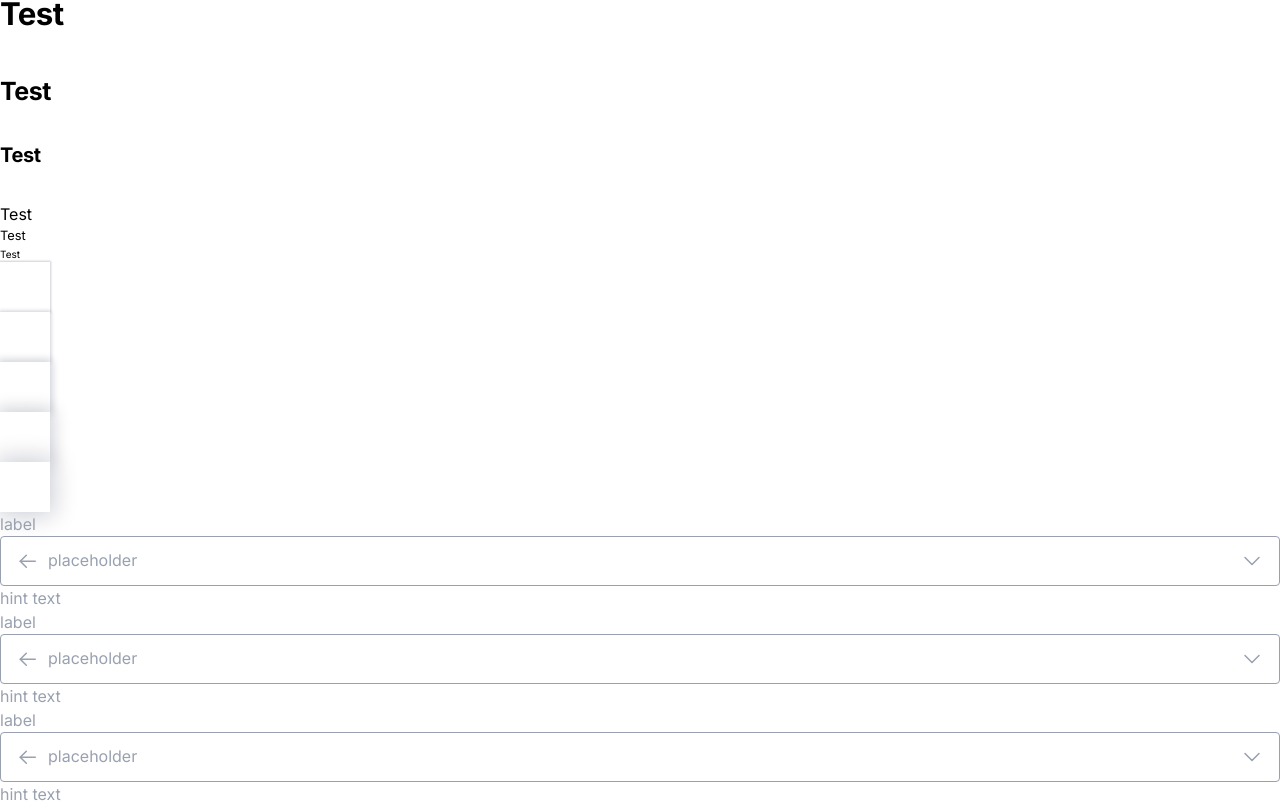
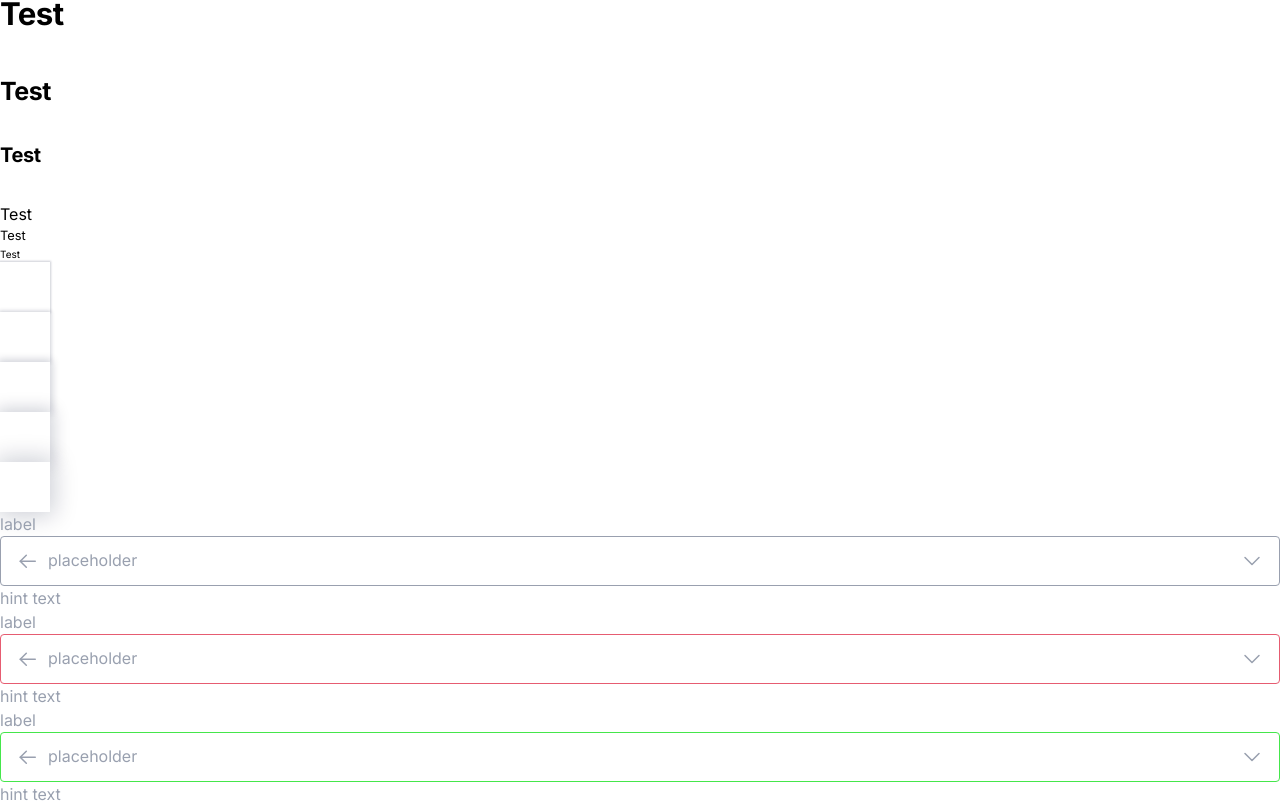
Before and after one commit to rLukoyanov/pp, a React (Create React App) app: page / in a window 1280 px wide. Shown: the part 260-1066 px from the top of the page. Built offline with nearby package versions, Linux system fonts and the light colour scheme.

Commit message:
add success and error status for input

```diff
--- a/src/App.tsx
+++ b/src/App.tsx
@@ -21,9 +21,9 @@ function App() {
       <div className={`${styles.block} ${styles.elevetion8}`}></div>
       <div className={`${styles.block} ${styles.elevetion16}`}></div>
       <div className={`${styles.block} ${styles.elevetion24}`}></div>
-      <Input />
-      <Input />
-      <Input />
+      <Input status="default" />
+      <Input status="error" />
+      <Input status="success" />
     </div>
   );
 }
--- a/src/components/common/Input/Input.module.scss
+++ b/src/components/common/Input/Input.module.scss
@@ -6,6 +6,7 @@
   flex-direction: column;
 
   .outline {
+    transition: 1s;
     display: flex;
     align-items: center;
 
@@ -43,6 +44,17 @@
   }
 
   .focused {
+    transition: 1s;
     border-color: $primary-50;
   }
+
+  .error {
+    transition: 1s;
+    border-color: $critical-50;
+  }
+
+  .success {
+    transition: 1s;
+    border-color: $success-50;
+  }
 }
--- a/src/components/common/Input/Input.tsx
+++ b/src/components/common/Input/Input.tsx
@@ -5,15 +5,34 @@ import InputDownArrow from "../../../images/input/inputDownArrow.svg";
 
 import styles from "./Input.module.scss";
 
-export default function Input() {
+export default function Input({ status = "default" }) {
   const [focused, setFocused] = useState(false);
   const onFocus = () => setFocused(true);
   const onBlur = () => setFocused(false);
+  let changeStyles = styles.outline;
+
+  switch (status) {
+    case "default":
+      changeStyles = styles.outline;
+      break;
+    case "error":
+      changeStyles = styles.error;
+      break;
+    case "success":
+      changeStyles = styles.success;
+      break;
+  }
 
   return (
     <div className={styles.inputContainer}>
       <div className={styles.label}>label</div>
-      <div className={focused ? `${styles.outline} ${styles.focused}` : styles.outline}>
+      <div
+        className={
+          focused
+            ? `${styles.outline} ${styles.focused}`
+            : `${styles.outline} ${changeStyles}`
+        }
+      >
         <img alt="inputArrow" src={InputArrow} />
         <input
           onFocus={onFocus}
```
